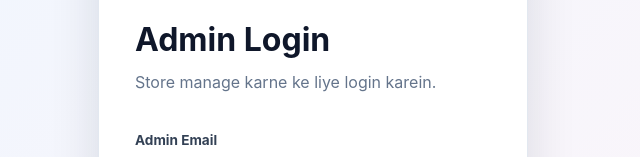
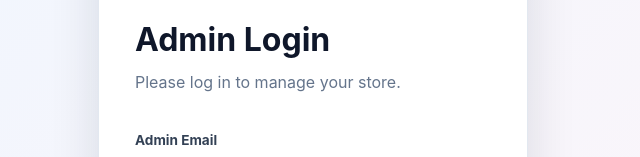
Before and after one commit to Madhawverma/lens-store, a React (Vite) app: page /admin in a window 1280 px wide. Shown: the part 187-344 px from the top of the page, without its empty margins (327-967 px from the left). Built offline with nearby package versions, Linux system fonts and the light colour scheme; no server answers; the database is empty.

Commit message:
Clarify invalid admin login message

```diff
--- a/src/pages/AdminLogin.jsx
+++ b/src/pages/AdminLogin.jsx
@@ -24,12 +24,12 @@ export default function AdminLogin() {
         navigate('/admin');
         return;
       }
-      setError('Login ID ya password galat hai.');
+      setError('You entered the wrong password or email. Please log in again.');
     } catch (loginError) {
       const messages = {
-        'auth/invalid-credential': 'Email/Login ID ya password galat hai.',
+        'auth/invalid-credential': 'You entered the wrong password or email. Please log in again.',
         'auth/user-not-found': 'Firebase Authentication Users में admin user नहीं मिला.',
-        'auth/wrong-password': 'Admin password galat hai.',
+        'auth/wrong-password': 'You entered the wrong password or email. Please log in again.',
         'auth/invalid-email': 'Valid Firebase email या 8770152422 डालें.',
         'auth/operation-not-allowed': 'Firebase में Email/Password sign-in enable करें.'
       };
@@ -67,7 +67,7 @@ export default function AdminLogin() {
           <span>Shree Ganesh Optical Shop</span>
         </div>
         <h1>Admin Login</h1>
-        <p>Store manage karne ke liye login karein.</p>
+        <p>Please log in to manage your store.</p>
         <form onSubmit={handleSubmit} className="admin-login-form">
           <label htmlFor="admin-login-id">Admin Email</label>
           <div className="admin-login-input">
```
